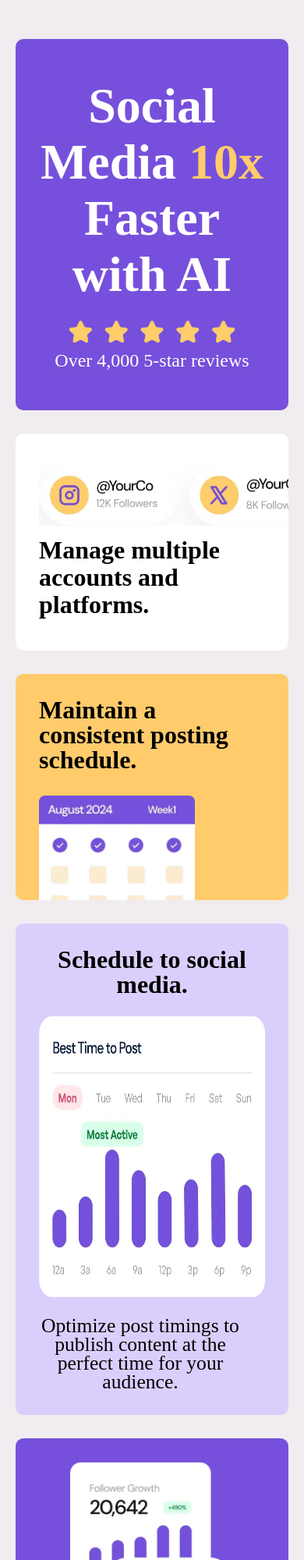
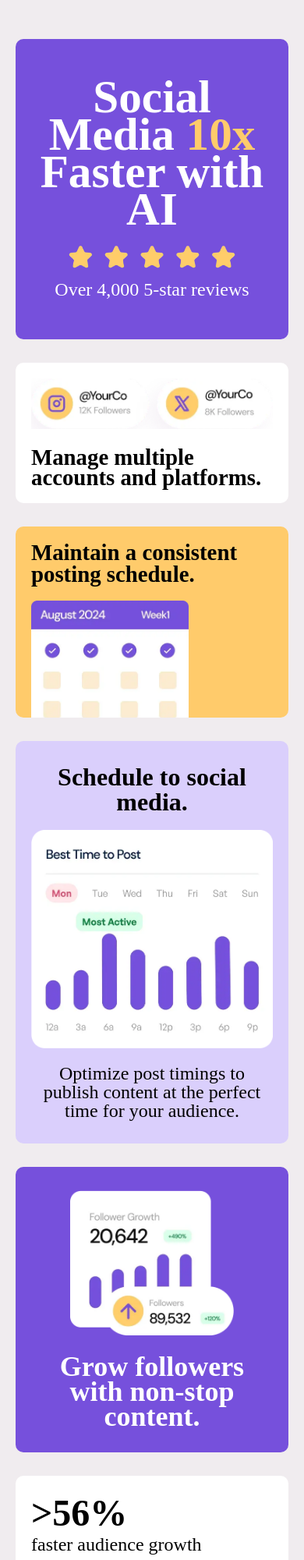
Before and after one commit to Tygertech/Bento-Grid-Layout, a plain HTML site: page index.html in a window 390 px wide. Shown: the top 2000 px of the page at 78% size. Drawn offline with Linux system fonts and the light colour scheme.

Commit message:
Updated commit

```diff
--- a/style.css
+++ b/style.css
@@ -10,15 +10,15 @@ body{
     padding: 50px 0;
 }
 main{
-    width: 1440px;
+    width: 1090px;
     height: auto;
     display: grid;
-    grid-template-rows: 100px 100px 100px 100px 5px 10px 100px 100px 100px 50px;
+    grid-template-rows: 50px 100px 100px 70px 0 10px 100px 100px 100px 0;
     /* grid-template-columns: 300px 300px 300px 300px 300px; */
-    grid-template-columns: repeat(4, 20%);
+    grid-template-columns: repeat(4, 250px);
     gap: 30px;
+    /* border: 2px solid red; */
     margin: auto;
-    justify-content: center;
 }
 section{
     border-radius: 10px;
@@ -28,13 +28,13 @@ section{
     grid-column: 2/4;
     text-align: center;
     background-color: hsl(256, 67%, 59%);
-    padding: 65px 50px;
+    padding: 50px 20px;
 }
 .one h1{
-    font-size: 4rem;
+    font-size: 3.7rem;
     color: #fff;
-    margin-bottom: 20px;
-    line-height: 4.5rem;
+    margin-bottom: 30px;
+    line-height: 3rem;
 }
 .one h1 span{
     color: hsl(39, 100%, 71%);
@@ -42,6 +42,7 @@ section{
 .one .image1{
     width: 220px;
     margin: auto;
+    margin-bottom: 5px;
 }
 .one p{
     font-size: 1.5rem;
@@ -50,55 +51,55 @@ section{
 .two{
     grid-row: 4/8;
     grid-column: 2/3;
-    padding: 40px 0;
-    padding-left: 30px;
+    padding: 20px 0;
+    padding-left: 20px;
     background-color: #fff;
     overflow: hidden;
 }
 .two .image2{
-    width: 370px;
-    margin-bottom: 10px;
+    width: 315px;
+    margin-bottom: 20px;
 }
 .two h1{
-    font-size: 2.8rem;
-    line-height: 2.2rem;
+    font-size: 2rem;
+    line-height: 1.6rem;
 }
 .three{
     grid-row: 4/8;
     grid-column: 3/4;
     overflow: hidden;
-    padding: 0 30px;
-    padding-top: 30px;
+    padding: 0 20px;
+    padding-top: 20px;
     background-color: hsl(39, 100%, 71%);
 }
 .three h1{
-    font-size: 2.8rem;
-    line-height: 2.2rem;
-    margin-bottom: 30px;
+    font-size: 2rem;
+    line-height: 1.7rem;
+    margin-bottom: 14px;
 }
 .four{
     grid-row: 1/8;
     grid-column: 4/5;
     background-color: hsl(254, 88%, 90%);
-    padding: 65px 0;
-    padding-left: 35px;
+    padding: 40px 0;
+    padding-left: 30px;
     overflow: hidden;
 }
 .four h1{
-    font-size: 2.5rem;
-    line-height: 2rem;
-    margin-bottom: 25px;
+    font-size: 2rem;
+    line-height: 1.6rem;
+    margin-bottom: 20px;
 }
 .four .image4{
-    height: 360px;
-    width: 430px;
+    height: 280px;
+    width: 350px;
     margin-bottom: 20px;
 }
 .four .image4 img{
     height: 100%;
 }
 .four p{
-    font-size: 1.6rem;
+    font-size: 1.3rem;
     padding-right: 30px;
     line-height: 1.5rem;
 }
@@ -107,44 +108,46 @@ section{
     grid-column: 3/5;
     display: flex;
     align-items: center;
-    padding: 30px;
+    padding: 20px;
     background-color: hsl(256, 67%, 59%);
 }
 .five .image5{
-    width: 300px;
+    width: 280px;
 }
 .five h1{
-    font-size: 2.6rem;
+    font-size: 2.25rem;
     color: #fff;
     width: 300px;
-    line-height: 2.4rem;
+    line-height: 2rem;
     padding-left: 10px;
 }
 .six{
     grid-row: 8/11;
     grid-column: 2/3;
     background-color: #fff;
-    padding: 30px;
-    text-align: center;
+    padding: 20px;
 }
 .six h1{
-    font-size: 4.5rem;
-    margin-bottom: 10px;
+    font-size: 3.7rem;
+    margin-bottom: px;
 }
 .six p{
-    font-size: 1.5rem;
-    margin-bottom: 40px;
+    font-size: 1.3rem;
+    margin-bottom: 35px;
+}
+.six .image6{
+    width: 180px;
 }
 .seven{
     grid-row: 1/5;
     grid-column: 1/2;
     background-color: #faeee2;
-    padding: 90px 30px;
+    padding: 60px 20px;
 }
 .seven h1{
-    font-size: 3rem;
-    margin-bottom: 20px;
-    line-height: 2.5rem;
+    font-size: 2.7rem;
+    margin-bottom: 25px;
+    line-height: 2.2rem;
 }
 .seven h1 span{
     color: blueviolet;
@@ -158,16 +161,16 @@ img{
 .eight{
     grid-row: 5/11;
     grid-column: 1/2;
-    padding: 30px 15px 30px 30px;
+    padding: 20px 10px 20px 20px;
     background-color: hsl(39, 100%, 71%);
 }
 .eight h1{
-    font-size: 2.8rem;
+    font-size: 2.6rem;
     line-height: 2.3rem;
-    margin-bottom: 65px;
+    margin-bottom: 70px;
 }
 .eight .image8{
-    height: 270px;
+    height: 240px;
 }
 .eight .image8 img{
     height: 100%;
@@ -319,49 +322,53 @@ img{
         flex-direction: column;
 
     }
-    section{
-        border-radius: 10px;
-    }
     .one{
         text-align: center;
         background-color: hsl(256, 67%, 59%);
         padding: 50px 30px;
     }
     .one h1{
-        font-size: 4rem;
+        font-size: 3.7rem;
         color: #fff;
         margin-bottom: 20px;
-        line-height: 4.5rem;
+    }
+    .two{
+        padding: 20px;
+    }
+    .two .image2{
+        width: 100%;
     }
     .two h1{
-        font-size: 2rem;
-        line-height: 2.2rem;
+        font-size: 1.8rem;
     }
     .three{
-        height: 290px;
+        height: 245px;
     }
     .three h1{
-        font-size: 2rem;
-        line-height: 2rem;
-        margin-bottom: 30px;
+        font-size: 1.8rem;
+        margin-bottom: 20px;
     }
     .three .image3{
-        width: 69%;
+        width: 65%;
     }
     .four{
         background-color: hsl(254, 88%, 90%);
-        padding: 30px;
+        padding: 30px 20px;
         overflow: hidden;
         text-align: center;
     }
     .four h1{
         font-size: 2rem;
         line-height: 2rem;
-        margin-bottom: 25px;
+        margin-bottom: 20px;
     }
     .four .image4{
         width: 100%;
-        margin-bottom: 25px;
+        margin-bottom: 20px;
+    }
+    .four p{
+        font-size: 1.5rem;
+        padding: 0 10px;
     }
     .five{
         display: flex;
@@ -381,7 +388,10 @@ img{
         text-align: left;
     }
     .six h1{
-        font-size: 3.5rem;
+        font-size: 3rem;
+    }
+    .six p{
+        font-size: 1.5rem;
     }
     .six .image6{
         width: 200px;
@@ -390,9 +400,9 @@ img{
         padding: 30px;
     }
     .seven h1{
-        font-size: 2.7rem;
-        margin-bottom: 20px;
-        line-height: 2.5rem;
+        font-size: 2.4rem;
+        margin-bottom: 30px;
+        line-height: 2rem;
     }
     .seven h1 span{
         color: blueviolet;
@@ -407,12 +417,12 @@ img{
         padding: 30px;
     }
     .eight h1{
-        font-size: 2.5rem;
-        margin-bottom: 30px;
+        font-size: 2.2rem;
+        margin-bottom: 20px;
     }
     .eight .image8{
         height: 270px;
-        width: 290px;
+        width: 260px;
     }
     .eight .image8 img{
         height: 100%;
```
Also changed, not shown: design/desktop-design.jpg (added), design/mobile-design.jpg (added).
